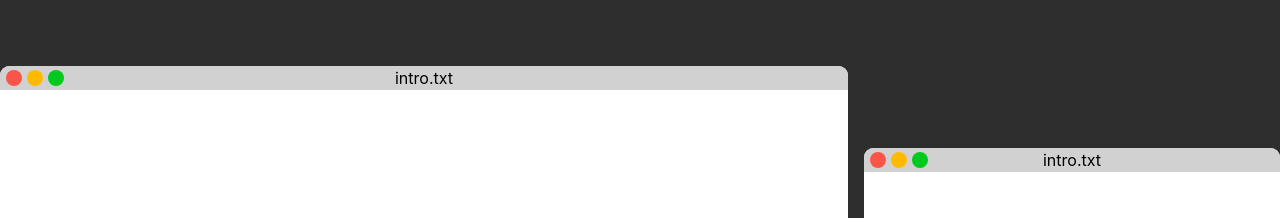
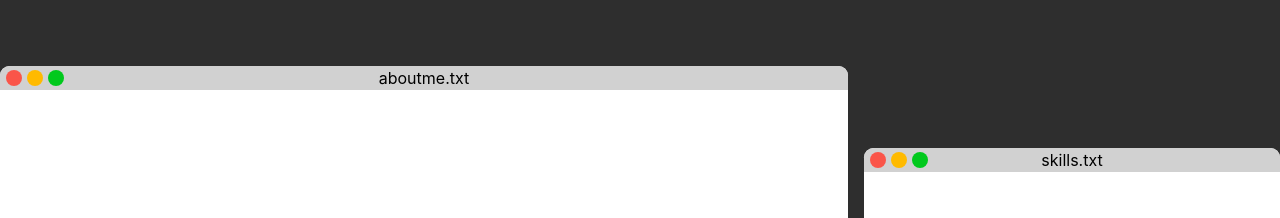
Before and after one commit to johnclimie/portfolio-2023, a Next.js app: page / in a window 1280 px wide. Shown: the part 840-1058 px from the top of the page. Built offline with nearby package versions, Linux system fonts and the light colour scheme; a web font is replaced by a local one.

Commit message:
Changed titles of windows

```diff
--- a/pages/index.js
+++ b/pages/index.js
@@ -71,7 +71,7 @@ export default function Home() {
                   </div>
 
                   <p className={styles.windowTitle}>
-                    intro.txt
+                    aboutme.txt
                   </p>
 
                   <div className={styles.buttonSelectionFiller}>
@@ -93,7 +93,7 @@ export default function Home() {
                     </div>
 
                     <p className={styles.windowTitle}>
-                      intro.txt
+                      skills.txt
                     </p>
 
                     <div className={styles.buttonSelectionFiller}>
```
